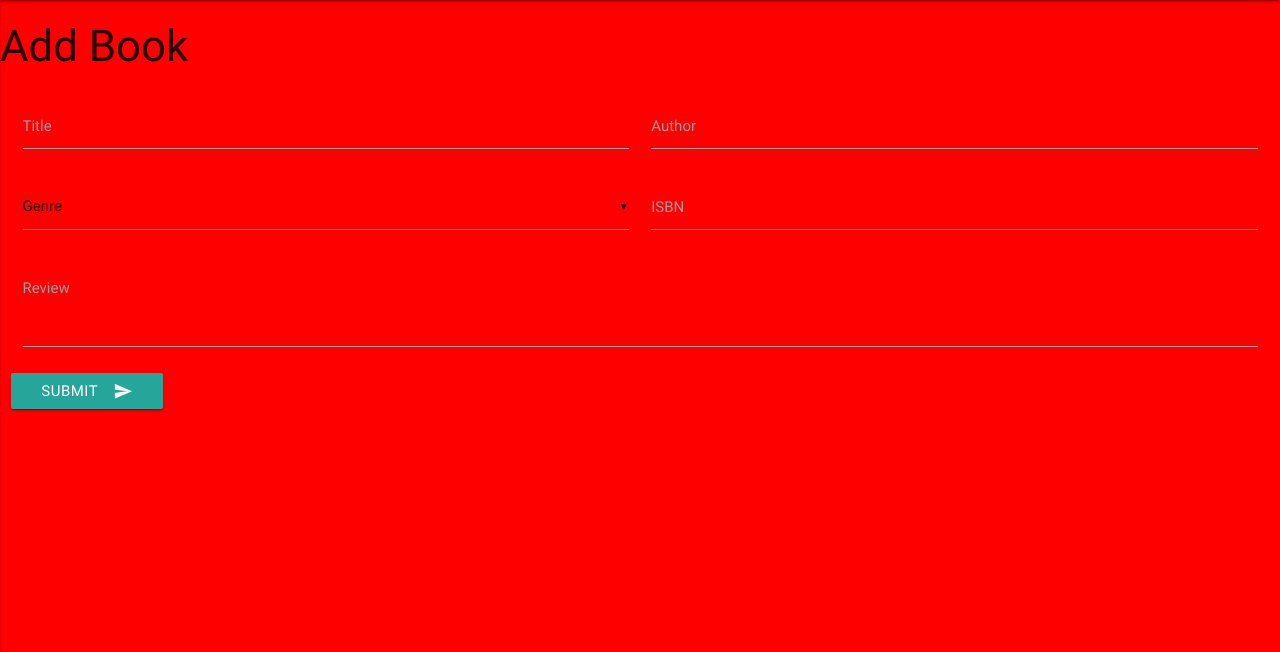
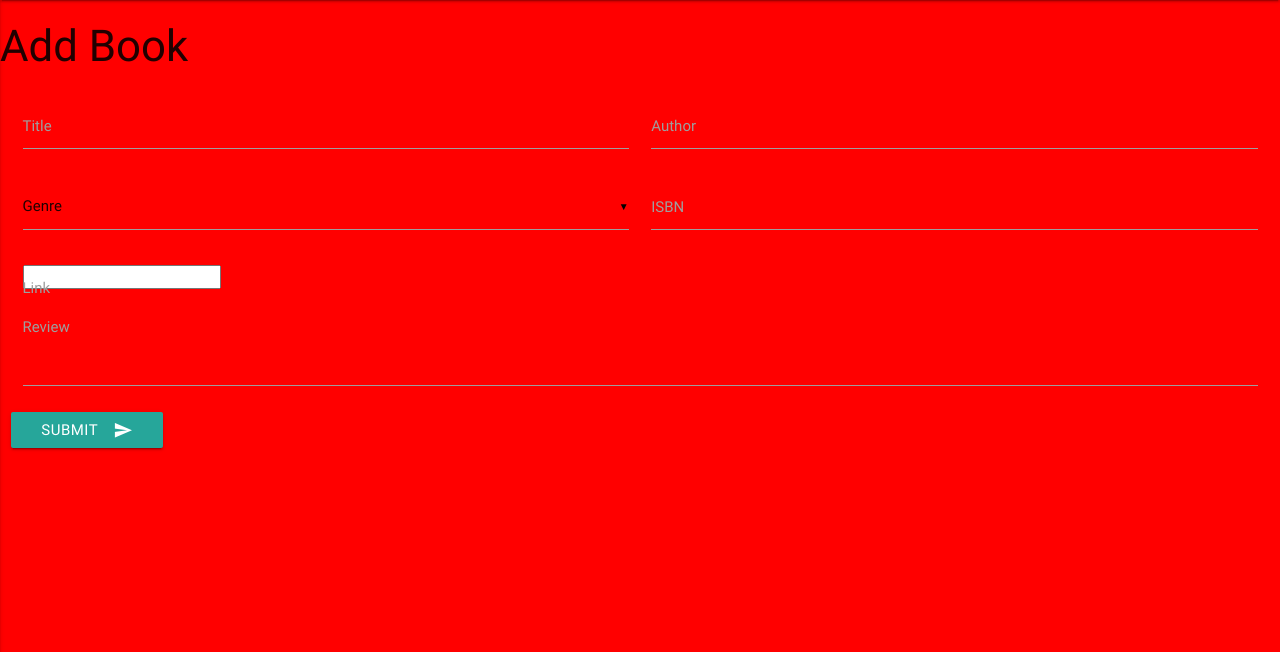
Before and after one commit to danfiliphoff/Milestone-3--Book-Review, a Flask app: page /add_book in a window 1280 px wide. Shown: the part 64-716 px from the top of the page. Run offline with Flask 2, Linux system fonts and the light colour scheme; data that the repository does not hold is empty; some libraries are stand-ins or nearby versions.

Commit message:
functionality of adding link to review added

```diff
--- a/app.py
+++ b/app.py
@@ -44,7 +44,8 @@ def update_book(book_id):
         'author':request.form.get('author'),
         'genre_name':request.form.get('genre_name'),
         'isbn':request.form.get('isbn'),
-        'review':request.form.get('review')
+        'review':request.form.get('review'),
+        'book_link':request.form.get('book_link')
     })
     return redirect(url_for('get_books'))
 
--- a/templates/addbook.html
+++ b/templates/addbook.html
@@ -26,6 +26,11 @@
                 <input id="isbn" name="isbn" type="number" class="validate">
                 <label for="isbn">ISBN</label>
             </div>
+            <!--validera att det är en länk -->
+            <div class="input-field col s12">
+                <input id="book_link" name="book_link" type="link" class="validate">
+                <label for="book_link">Link</label>
+            </div>
             <!--validera att reviewin inte är under 200 ord-->
             <div class="input-field col s12">
                 <textarea id="review" name="review" type="textarea" class="materialize-textarea"></textarea>
--- a/templates/books.html
+++ b/templates/books.html
@@ -15,6 +15,7 @@
             <span>
                 {{book.review}}
                 {{book.isbn}}
+                {{book.book_link}}
             </span>
         </div>
     </li>
--- a/templates/editbook.html
+++ b/templates/editbook.html
@@ -30,6 +30,11 @@
                 <input id="isbn" name="isbn" type="number" class="validate" value="{{book.isbn}}">
                 <label for="isbn">ISBN</label>
             </div>
+            <!--validera att det är en länk -->
+            <div class="input-field col s12">
+                <input id="book_link" name="book_link" type="link" class="validate" value="{{book.book_link}}">
+                <label for="book_link">Link</label>
+            </div>
             <!--validera att reviewin inte är under 200 ord-->
             <div class="input-field col s12">
                 <textarea id="review" name="review" type="textarea" class="materialize-textarea">{{book.review}}</textarea>
```
